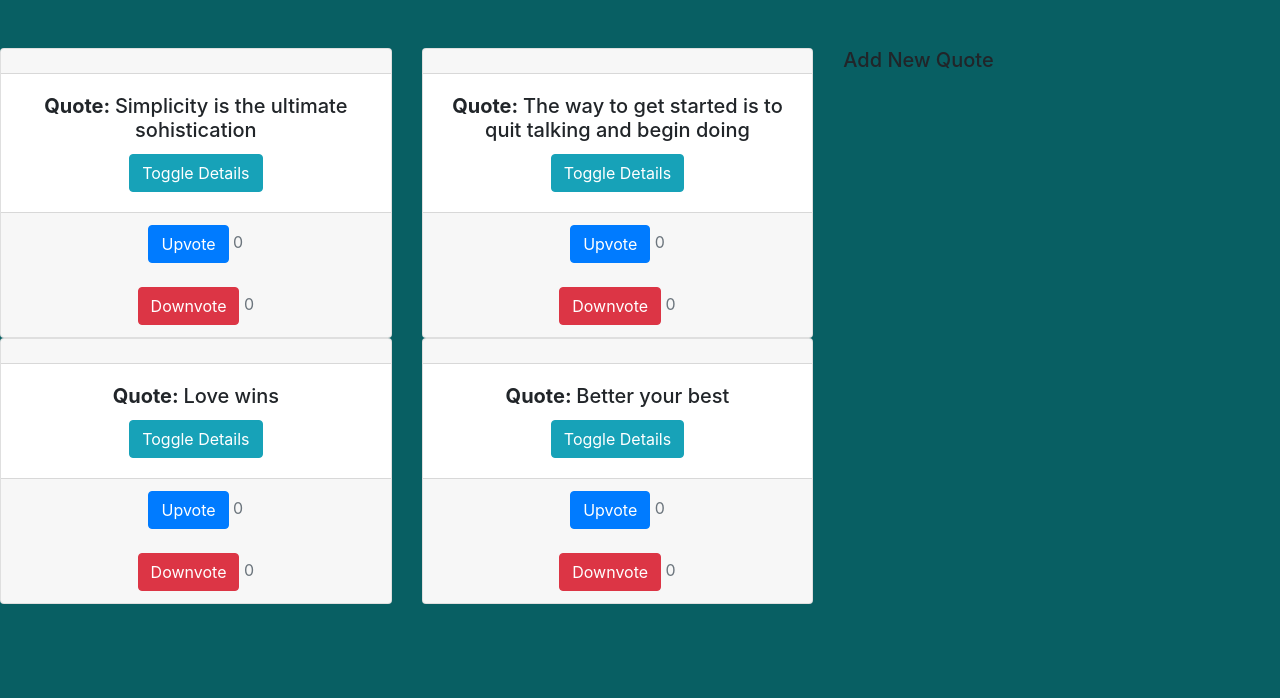
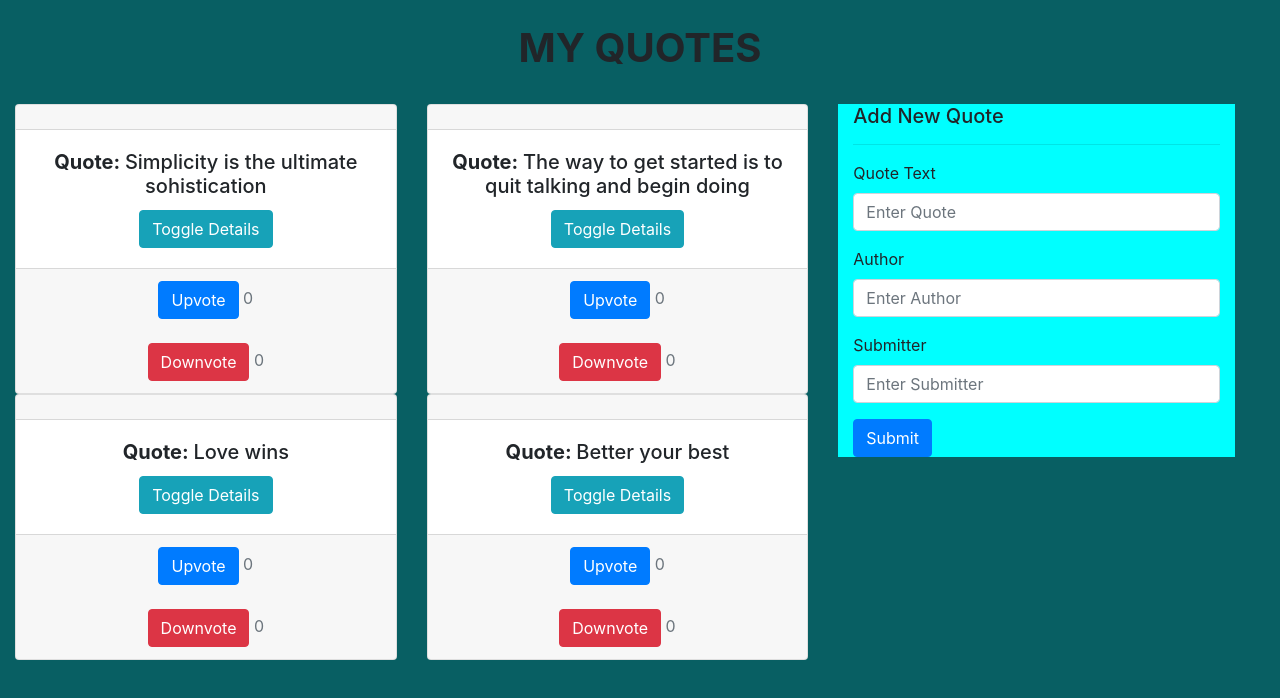
Before and after one commit to JOSEPHTEMBU/Quotes, an Angular app: page / in a window 1280 px wide. Shown: the top 698 px of the page. Built offline with nearby package versions, Linux system fonts and the light colour scheme.

Commit message:
style form

```diff
--- a/src/app/app.module.ts
+++ b/src/app/app.module.ts
@@ -1,6 +1,6 @@
 import { BrowserModule } from '@angular/platform-browser';
 import { NgModule } from '@angular/core';
-
+import { FormsModule } from '@angular/forms';
 import { AppRoutingModule } from './app-routing.module';
 import { AppComponent } from './app.component';
 import { QuoteComponent } from './quote/quote.component';
@@ -19,9 +19,11 @@ import { StrikethroughDirective } from './strikethrough.directive';
     QuoteDetailComponent,
     NavBarComponent,
     StrikethroughDirective,
+
   ],
-  imports: [BrowserModule, AppRoutingModule],
+  imports: [BrowserModule, AppRoutingModule,FormsModule],
   providers: [],
   bootstrap: [AppComponent],
+
 })
 export class AppModule {}
--- a/src/app/quote-detail/quote-detail.component.html
+++ b/src/app/quote-detail/quote-detail.component.html
@@ -1,4 +1,5 @@
-<p>Author: {{quote.author}}</p>
+
+<p> Author: {{quote.author}}</p>
 <p>Submitted By: {{quote.submitter}}</p>
 <p>Added {{quote.dateAdded|dateCount}} days ago</p>
-<button class="btn btn-danger" (click)='deleteThisQuote(true)'>Delete</button>
+<button class="btn btn-danger" (click)="deleteThisQuote(true)">Delete</button>
--- a/src/app/quote-form/quote-form.component.css
+++ b/src/app/quote-form/quote-form.component.css
@@ -0,0 +1,4 @@
+.container-fluid
+{
+  background-color:aqua;
+}
--- a/src/app/quote-form/quote-form.component.html
+++ b/src/app/quote-form/quote-form.component.html
@@ -1 +1,57 @@
+<div class="container-fluid">
+
 <h5>Add New Quote</h5>
+<hr>
+<form (ngSubmit)='addQuote()'#quoteForm='ngForm'>
+  <div class="form-group">
+    <label for="quote-text">Quote Text</label>
+    <input
+      type="text"
+      class="form-control"
+      id="quoteText"
+      name='quoteText'
+      [(ngModel)]='newQuote.text'
+      placeholder="Enter Quote"
+      #quoteText = 'ngModel'
+      required
+    />
+    <div [hidden]="quoteText.valid || quoteText.pristine" class="alert alert-danger">
+      <p>Text is required</p>
+    </div>
+  </div>
+  <div class="form-group">
+    <label for="author">Author</label>
+    <input
+      type="text"
+      class="form-control"
+      id="author"
+      name='author'
+      [(ngModel)]='newQuote.author'
+      placeholder="Enter Author"
+      #author = 'ngModel'
+      required
+    />
+    <div [hidden]="author.valid || author.pristine" class="alert alert-danger">
+      <p>Author is required</p>
+    </div>
+  </div>
+  <div class="form-group">
+    <label for="submitter">Submitter</label>
+    <input
+      type="text"
+      class="form-control"
+      id="submitter"
+      name='submitter'
+      [(ngModel)]='newQuote.submitter'
+      placeholder="Enter Submitter"
+      #submitter = 'ngModel'
+      required
+    />
+    <div [hidden]="submitter.valid || submitter.pristine" class="alert alert-danger">
+      <p>Submitter is required</p>
+    </div>
+  </div>
+
+  <button type="submit" class="btn btn-primary">Submit</button>
+</form>
+</div>
--- a/src/app/quote-form/quote-form.component.ts
+++ b/src/app/quote-form/quote-form.component.ts
@@ -1,5 +1,5 @@
 import { Component, OnInit, Output, EventEmitter } from '@angular/core';
-
+import { Quote } from '../quote';
 
 @Component({
   selector: 'app-quote-form',
@@ -7,9 +7,14 @@ import { Component, OnInit, Output, EventEmitter } from '@angular/core';
   styleUrls: ['./quote-form.component.css'],
 })
 export class QuoteFormComponent implements OnInit {
+  newQuote: Quote = new Quote(0, '', '', '', new Date());
 
+  @Output() createQuote = new EventEmitter<Quote>();
 
-
+  addQuote() {
+    this.createQuote.emit(this.newQuote);
+    this.newQuote = new Quote(0, "", "", "", new Date());
+  }
 
   constructor() {}
 
--- a/src/app/quote/quote.component.html
+++ b/src/app/quote/quote.component.html
@@ -1,4 +1,4 @@
-<br>
+<div class="container-fluid">
 <br>
 <div class="row">
   <div class="row col-md-8">
@@ -38,7 +38,7 @@
     <app-quote-form (createQuote)="addNewQuote($event)"></app-quote-form>
   </div>
 </div>
-
+</div>
 
 
 
--- a/src/index.html
+++ b/src/index.html
@@ -8,6 +8,9 @@
   <link rel="icon" type="image/x-icon" href="favicon.ico">
 </head>
 <body>
+  <br>
+  <h1><strong>MY QUOTES</strong></h1>
   <app-root></app-root>
 </body>
+
 </html>
--- a/src/styles.css
+++ b/src/styles.css
@@ -3,3 +3,7 @@
 body {
   background-color: #085f63;
 }
+h1
+{
+  text-align: center;
+}
```
